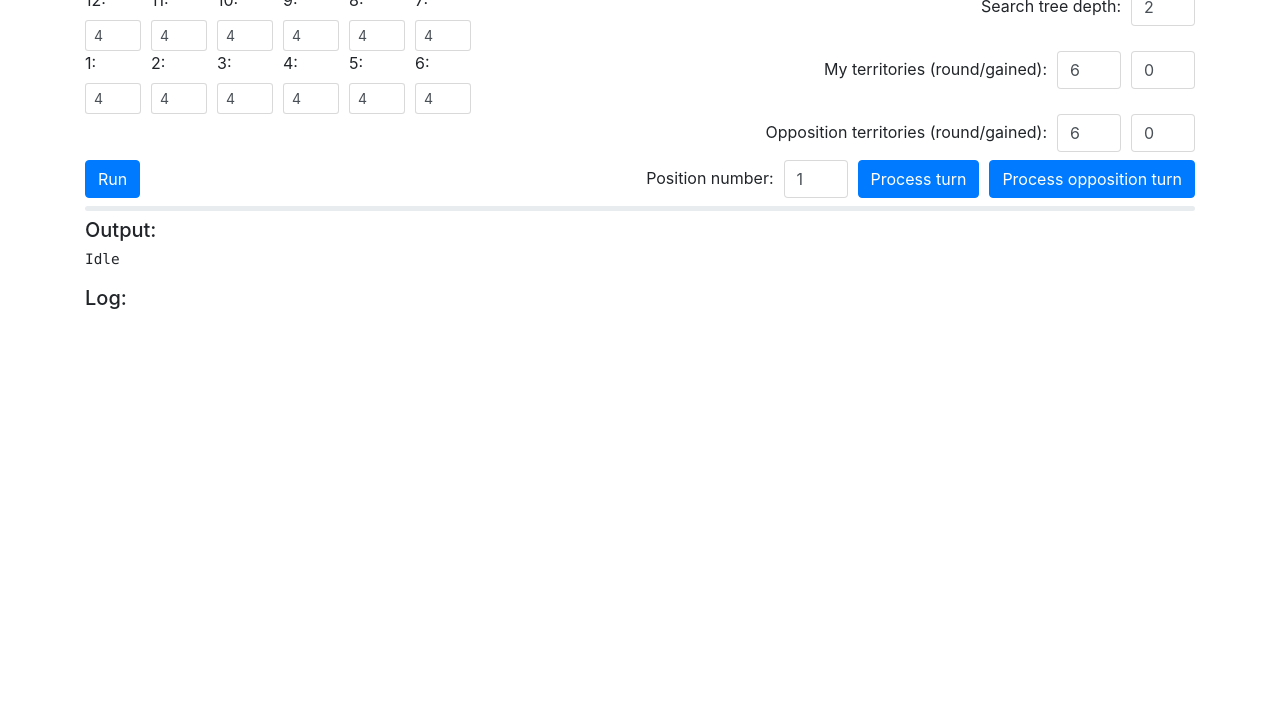
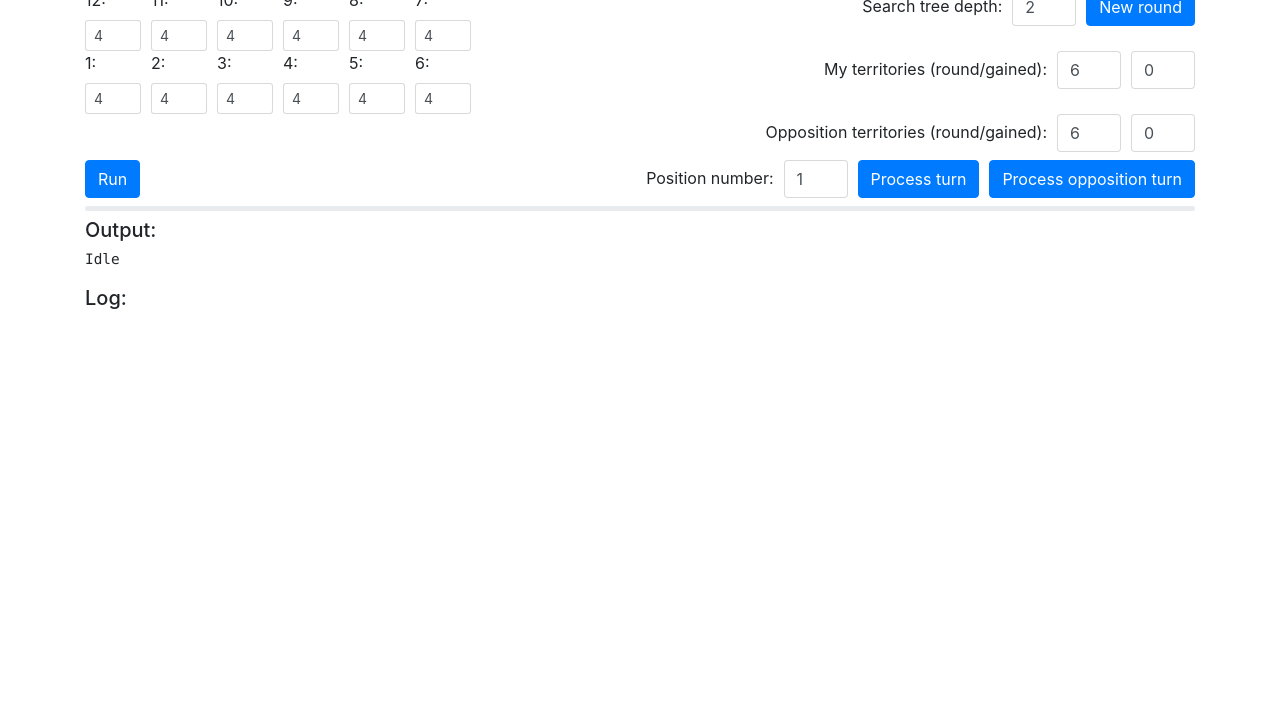
Before and after one commit to comp500/countersgame, a plain HTML site: page index.html in a window 1280 px wide. Shown: the part 99-800 px from the top of the page. Drawn offline with Linux system fonts and the light colour scheme.

Commit message:
add new round button html

```diff
--- a/index.html
+++ b/index.html
@@ -42,6 +42,9 @@
 					<label class="col-auto col-form-label ml-auto">Search tree depth:</label>
 					<div class="col-auto">
 						<input type="number" id="depth" value="2" tabindex="13" class="form-control" min="0">
+					</div>
+					<div class="col-auto">
+						<a class="btn btn-primary col-auto" onclick="clickNewRound()" href="#">New round</a>
 					</div>
 				</div>
 				<div class="form-row">
```
Also changed, not shown: js/webworker.js (+0 -9 lines).
